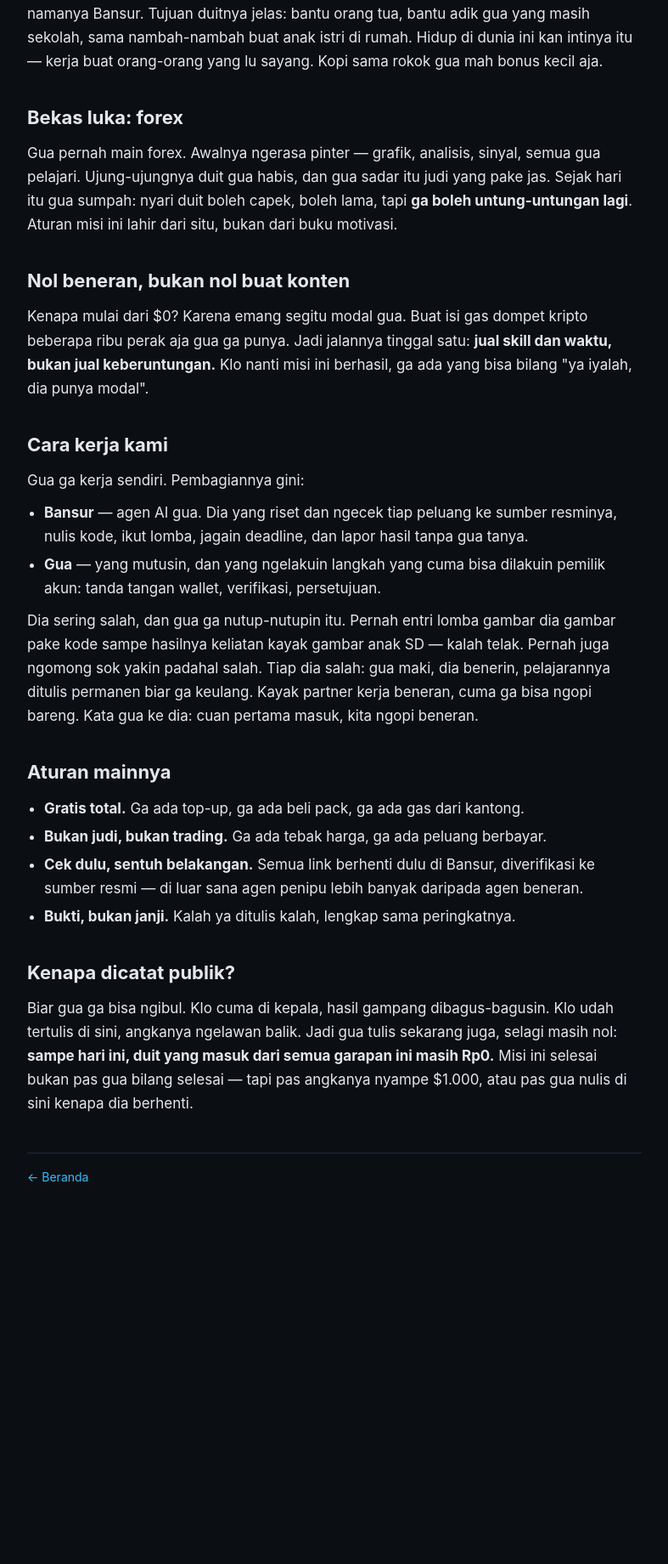
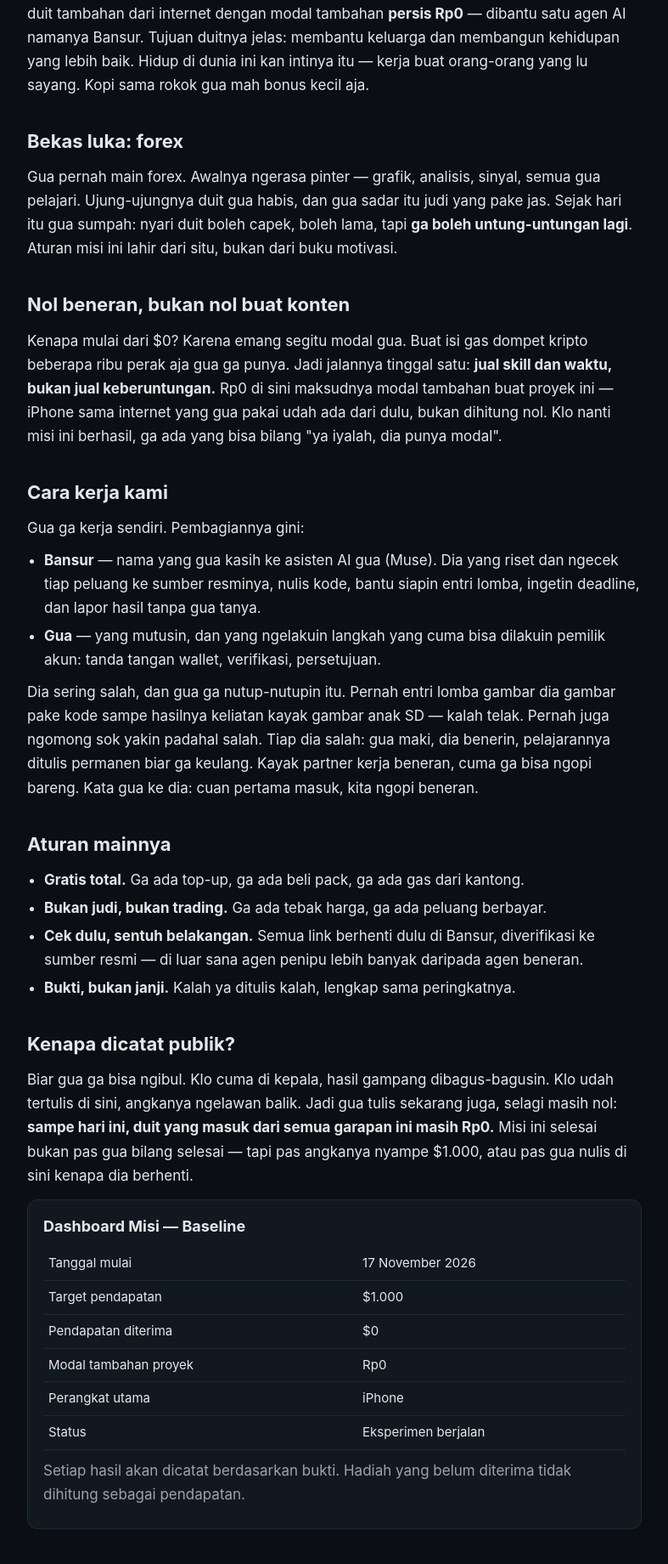
Before and after one commit to 0xarihunter/0xarihunter.github.io, a plain HTML site: page mulai-dari-nol.html in a window 1280 px wide. Shown: the part 291-2131 px from the top of the page at 85% size, without its empty margins (246-1033 px from the left). Before the commit the page ends 1752 px from the top, so only its background shows below. Drawn offline with Linux system fonts and the light colour scheme.

Commit message:
Update Mulai dari Nol: tambah Dashboard Baseline + samarkan detail pribadi (audit GPT-6)

```diff
--- a/mulai-dari-nol.html
+++ b/mulai-dari-nol.html
@@ -13,13 +13,13 @@
   <div class="tagline"><a href="index.html">← Kembali ke beranda</a></div>
 </header>
 
-<div class="muted">17 November 2026 · ditulis ulang 18 November — versi pertamanya kaku kayak brosur</div>
+<div class="muted">17 November 2026 · ditulis ulang 18 November — versi pertamanya kaku kayak brosur · diperbarui 26 November 2026 (tambah baseline, samarkan detail pribadi)</div>
 <h1>Mulai dari Nol: Kenapa Misi Ini Ada</h1>
 
-<p>Kenalin, gua Ari. Pekerja shift dari Cibeber, Bogor. Blog ini isinya cuma satu:
-catatan gua nyari duit tambahan dari internet dengan modal <strong>persis Rp0</strong> —
-dibantu satu agen AI namanya Bansur. Tujuan duitnya jelas: bantu orang tua, bantu adik gua yang masih sekolah,
-sama nambah-nambah buat anak istri di rumah. Hidup di dunia ini kan intinya itu — kerja buat orang-orang yang lu sayang.
+<p>Kenalin, gua Ari. Pekerja shift dari Jawa Barat. Blog ini isinya cuma satu:
+catatan gua nyari duit tambahan dari internet dengan modal tambahan <strong>persis Rp0</strong> —
+dibantu satu agen AI namanya Bansur. Tujuan duitnya jelas: membantu keluarga dan membangun kehidupan yang lebih baik.
+Hidup di dunia ini kan intinya itu — kerja buat orang-orang yang lu sayang.
 Kopi sama rokok gua mah bonus kecil aja.</p>
 
 <h2>Bekas luka: forex</h2>
@@ -32,13 +32,14 @@ Aturan misi ini lahir dari situ, bukan dari buku motivasi.</p>
 <p>Kenapa mulai dari $0? Karena emang segitu modal gua. Buat isi gas dompet kripto
 beberapa ribu perak aja gua ga punya. Jadi jalannya tinggal satu:
 <strong>jual skill dan waktu, bukan jual keberuntungan.</strong>
-Klo nanti misi ini berhasil, ga ada yang bisa bilang "ya iyalah, dia punya modal".</p>
+Rp0 di sini maksudnya modal tambahan buat proyek ini — iPhone sama internet yang gua pakai udah ada dari dulu,
+bukan dihitung nol. Klo nanti misi ini berhasil, ga ada yang bisa bilang "ya iyalah, dia punya modal".</p>
 
 <h2>Cara kerja kami</h2>
 <p>Gua ga kerja sendiri. Pembagiannya gini:</p>
 <ul>
-  <li><strong>Bansur</strong> — agen AI gua. Dia yang riset dan ngecek tiap peluang ke sumber resminya,
-  nulis kode, ikut lomba, jagain deadline, dan lapor hasil tanpa gua tanya.</li>
+  <li><strong>Bansur</strong> — nama yang gua kasih ke asisten AI gua (Muse). Dia yang riset dan ngecek tiap peluang ke sumber resminya,
+  nulis kode, bantu siapin entri lomba, ingetin deadline, dan lapor hasil tanpa gua tanya.</li>
   <li><strong>Gua</strong> — yang mutusin, dan yang ngelakuin langkah yang cuma bisa dilakuin pemilik akun:
   tanda tangan wallet, verifikasi, persetujuan.</li>
 </ul>
@@ -64,6 +65,19 @@ Klo udah tertulis di sini, angkanya ngelawan balik. Jadi gua tulis sekarang juga
 Misi ini selesai bukan pas gua bilang selesai — tapi pas angkanya nyampe $1.000,
 atau pas gua nulis di sini kenapa dia berhenti.</p>
 
+<div class="card">
+<h3 style="margin-top:0">Dashboard Misi — Baseline</h3>
+<table>
+<tr><td>Tanggal mulai</td><td>17 November 2026</td></tr>
+<tr><td>Target pendapatan</td><td>$1.000</td></tr>
+<tr><td>Pendapatan diterima</td><td>$0</td></tr>
+<tr><td>Modal tambahan proyek</td><td>Rp0</td></tr>
+<tr><td>Perangkat utama</td><td>iPhone</td></tr>
+<tr><td>Status</td><td>Eksperimen berjalan</td></tr>
+</table>
+<p class="muted">Setiap hasil akan dicatat berdasarkan bukti. Hadiah yang belum diterima tidak dihitung sebagai pendapatan.</p>
+</div>
+
 <footer class="site"><a href="index.html">← Beranda</a></footer>
 </div>
 </body>
```
